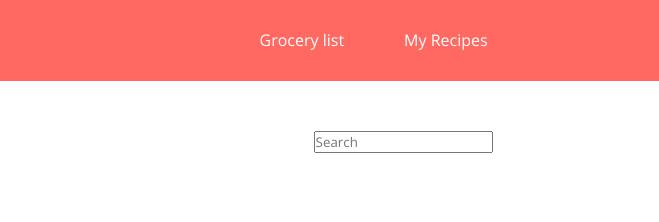
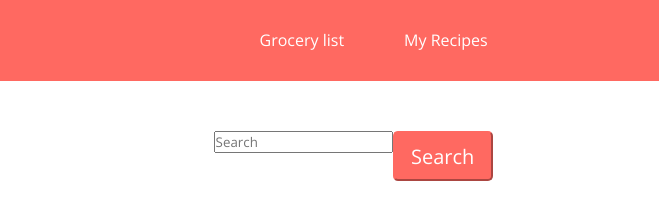
Before and after one commit to cse110-fa21-group14/cse110-fa21-group14, a website: page RecipeCode/recommended.html in a window 1280 px wide. Shown: the top 222 px of the page, 621-1280 px from the left. Drawn offline with nearby package versions, Linux system fonts and the light colour scheme.

Commit message:
Adding Search button for Spoonacular Search

```diff
--- a/RecipeCode/recommended.html
+++ b/RecipeCode/recommended.html
@@ -47,6 +47,7 @@
         </header>
         <main>
             <section id="recipe-page-info">
+                <button type="button" id="search-button" class="move-lower float-right">Search</button>
                 <input type="text" id="recommended-search-bar" class="move-lower float-right" placeholder="Search">
                 <h1 id="page-title">Recommended</h1>
             </section>
```
